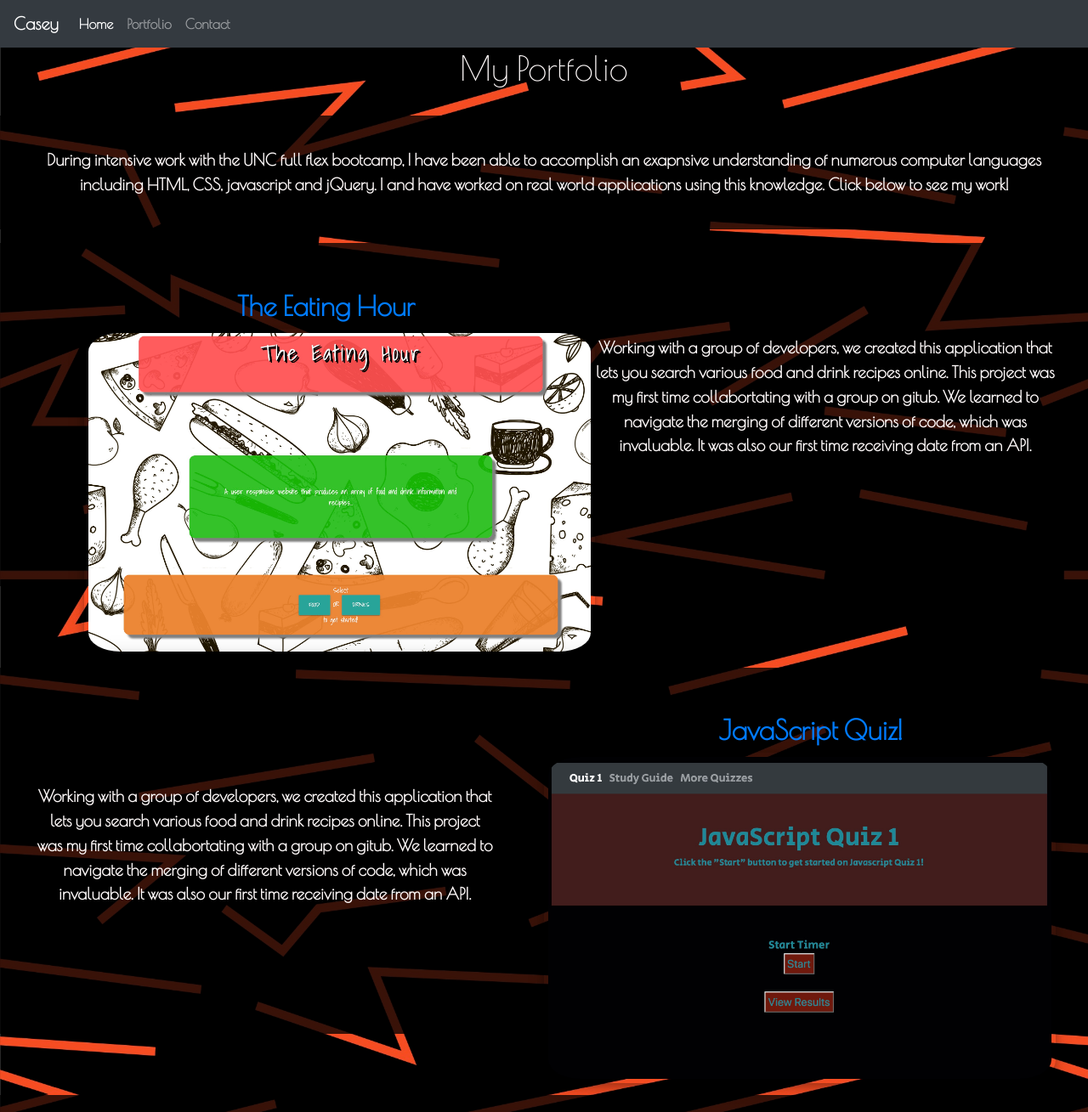
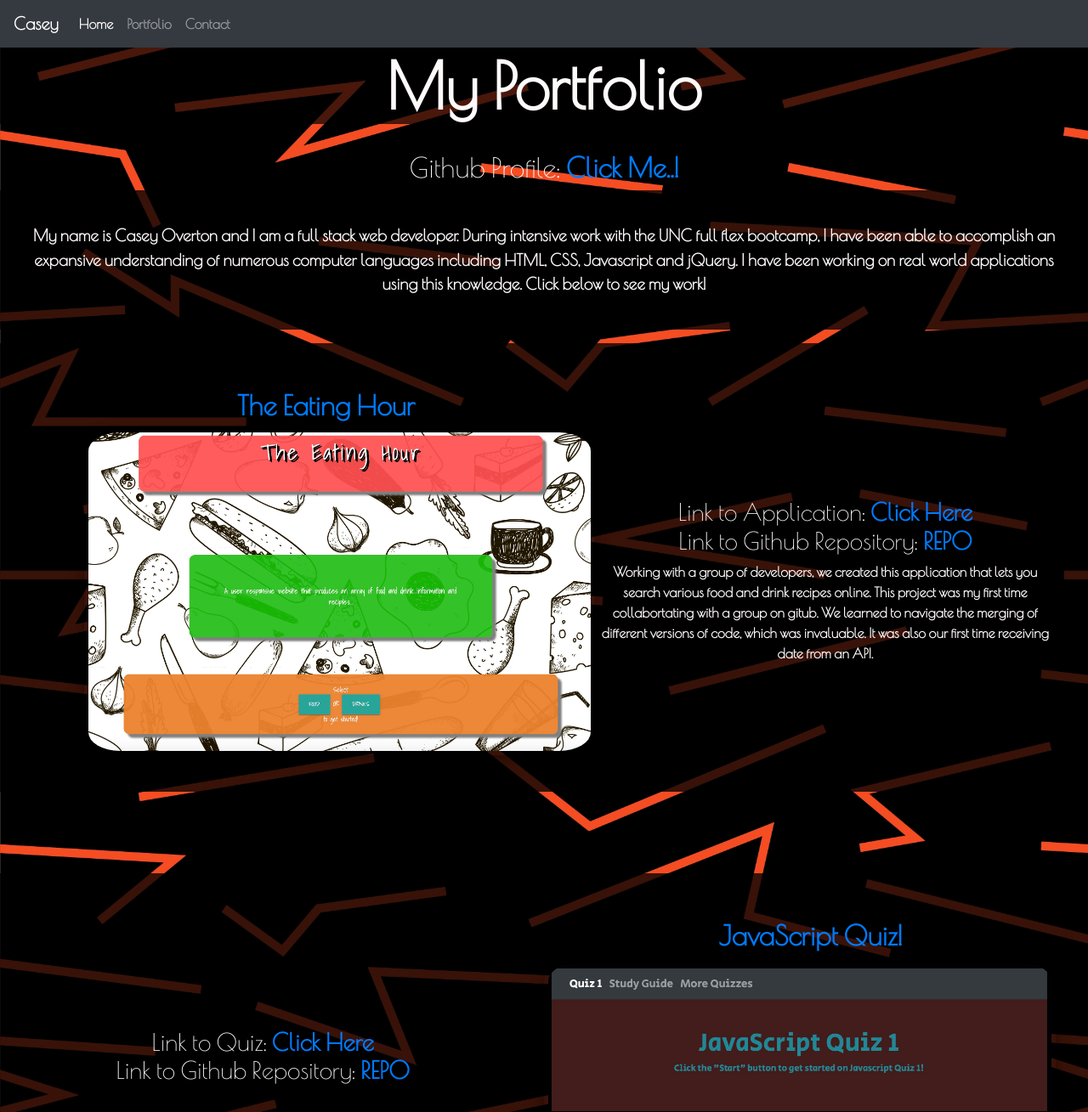
Before and after one commit to CaseyOverton/Portfolio3, a plain HTML site: page portfolio.html in a window 1280 px wide. Shown: the top 1309 px of the page at 85% size. Drawn offline with nearby package versions, Linux system fonts and the light colour scheme.

Commit message:
adjusting the css

```diff
--- a/Assets/portfolio.css
+++ b/Assets/portfolio.css
@@ -12,8 +12,11 @@ body {
     font-weight: bolder;
     color: snow;
 }
-h1 {
+#header {
+  font-size: 75px;
     text-align: center;
+    font-weight: bolder;
+    background-color: rgba(0, 0, 0, 0.699)
 }
 .col-centered {
     float: none;
--- a/portfolio.html
+++ b/portfolio.html
@@ -34,15 +34,16 @@
       </div>
     </nav>
 
-    <h1>My Portfolio</h1><br>
-    <p id="intro"> During intensive work with the UNC full flex bootcamp, I have been able to accomplish an exapnsive understanding of numerous computer languages including HTML, CSS, javascript and jQuery. I and have worked on real world applications using this knowledge. Click below to see my work!</p>
+    <h1 id='header'>My Portfolio</h1><br>
+    <h2>Github Profile: <a href="https://github.com/CaseyOverton" target="_blank">Click Me..!</a></h2>
+    <p id="intro"> My name is Casey Overton and I am a full stack web developer. During intensive work with the UNC full flex bootcamp, I have been able to accomplish an expansive understanding of numerous computer languages including HTML, CSS, Javascript and jQuery. I have been working on real world applications using this knowledge. Click below to see my work!</p>
 
     <div id="project1">
     <p>
       <h2 id="link1"> <a href="https://nihalwill.github.io/EatingHour/" target="_blank"">The Eating Hour</a> </h2> <img id="img1" src="Assets/Images/group proj .jpg">
       </p>
 
-<p id="p1">Working with a group of developers, we created this application that lets you search various food and drink recipes online. This project was my first time collabortating with a group on gitub. We learned to navigate the merging of different versions of code, which was invaluable. It was also our first time receiving date from an API.</p><br><br><br><br>
+<p id="p1"> <br><br><h3> Link to Application: <a href="https://nihalwill.github.io/EatingHour/" target="_blank">Click Here</a> <br>Link to Github Repository: <a href="https://github.com/nihalwill/EatingHour" target="_blank">REPO</a></h3>Working with a group of developers, we created this application that lets you search various food and drink recipes online. This project was my first time collabortating with a group on gitub. We learned to navigate the merging of different versions of code, which was invaluable. It was also our first time receiving date from an API.</p><br><br><br><br>
 </div>   <br><br><br><br>
 
 <div id="project2">
@@ -50,15 +51,15 @@
     <h2 id="link2"> <a href="https://caseyoverton.github.io/jsQuiz/" target="_blank">JavaScript Quiz!</a> </h2> <img id="img2" src="Assets/Images/quiz1.jpg">
     </p>
 
-<p id="p2"><br>Working with a group of developers, we created this application that lets you search various food and drink recipes online. This project was my first time collabortating with a group on gitub. We learned to navigate the merging of different versions of code, which was invaluable. It was also our first time receiving date from an API.</p><br><br><br><br>
-</div>    <br><br><br>
+<p id="p2"><br><br> <h3>Link to Quiz: <a href="https://caseyoverton.github.io/jsQuiz/" target="_blank">Click Here</a> <br>Link to Github Repository: <a href="https://github.com/CaseyOverton/jsQuiz" target="_blank">REPO</a></h3><br> This was the first time I worked with a program called Moment.js! I enjoyed learning about that and wrote functions to calculate score and time the quiz. Take the quiz to test your Javascript knowledge! </p><br><br><br><br>
+</div><br><br><br>
 
 <div id="project3">
   <p>
     <h2 id="link3"> <a href="https://caseyoverton.github.io/planner/" target="_blank">Day Planner</a> </h2> <img id="img3" src="Assets/Images/scheduler .jpg">
     </p>
 
-<p id="p3"><br><br>Working with a group of developers, we created this application that lets you search various food and drink recipes online. This project was my first time collabortating with a group on gitub. We learned to navigate the merging of different versions of code, which was invaluable. It was also our first time receiving date from an API.</p><br><br><br><br>
+<p id="p3"><br><br><h3> Link to planner: <a href="https://caseyoverton.github.io/planner/" target="_blank">Click Here!</a> <br>Link to Github Repository: <a href="https://github.com/CaseyOverton/planner" target="_blank">REPO</a></h3><br> In this day planner, you can store your daily activites and schedule, which logs itself into local storage! Have plans? Put it in this planner! </p><br><br><br><br>
 </div>
 
 
```
Also changed, not shown: 1 other file.
